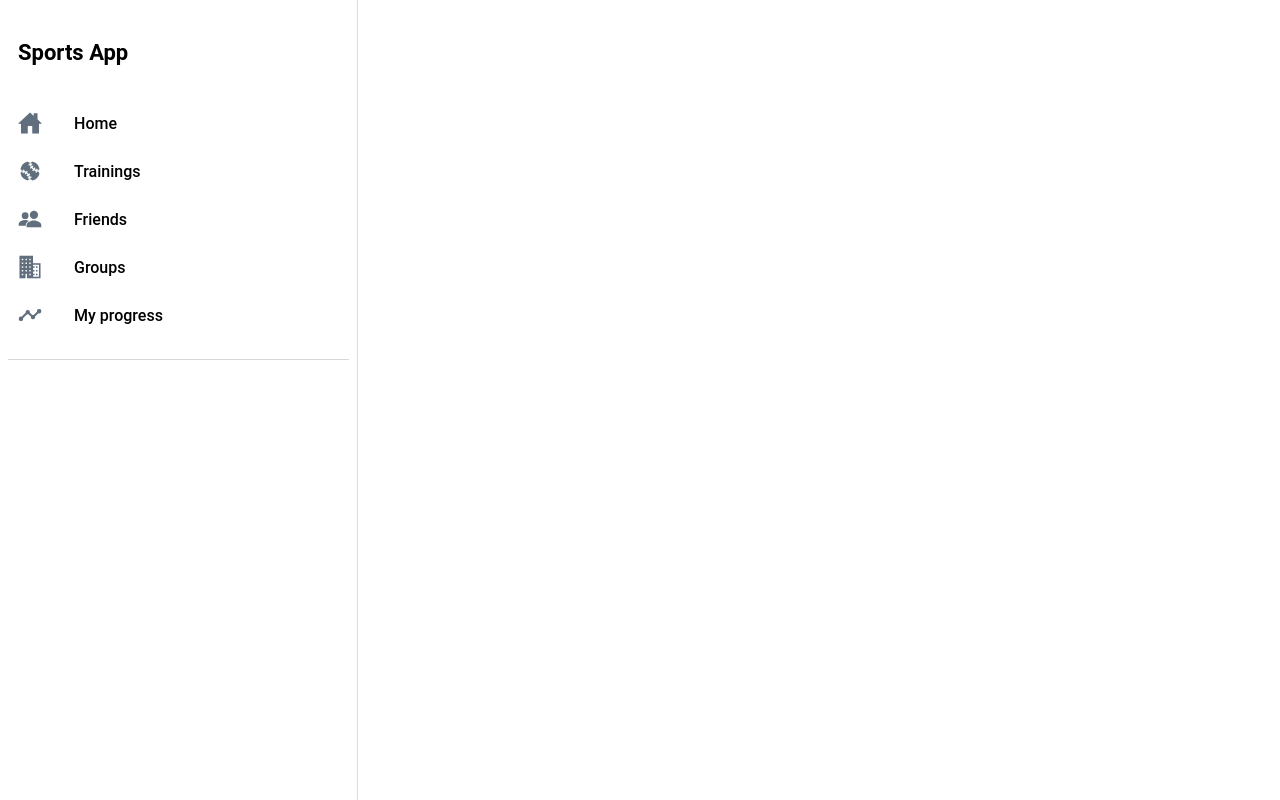
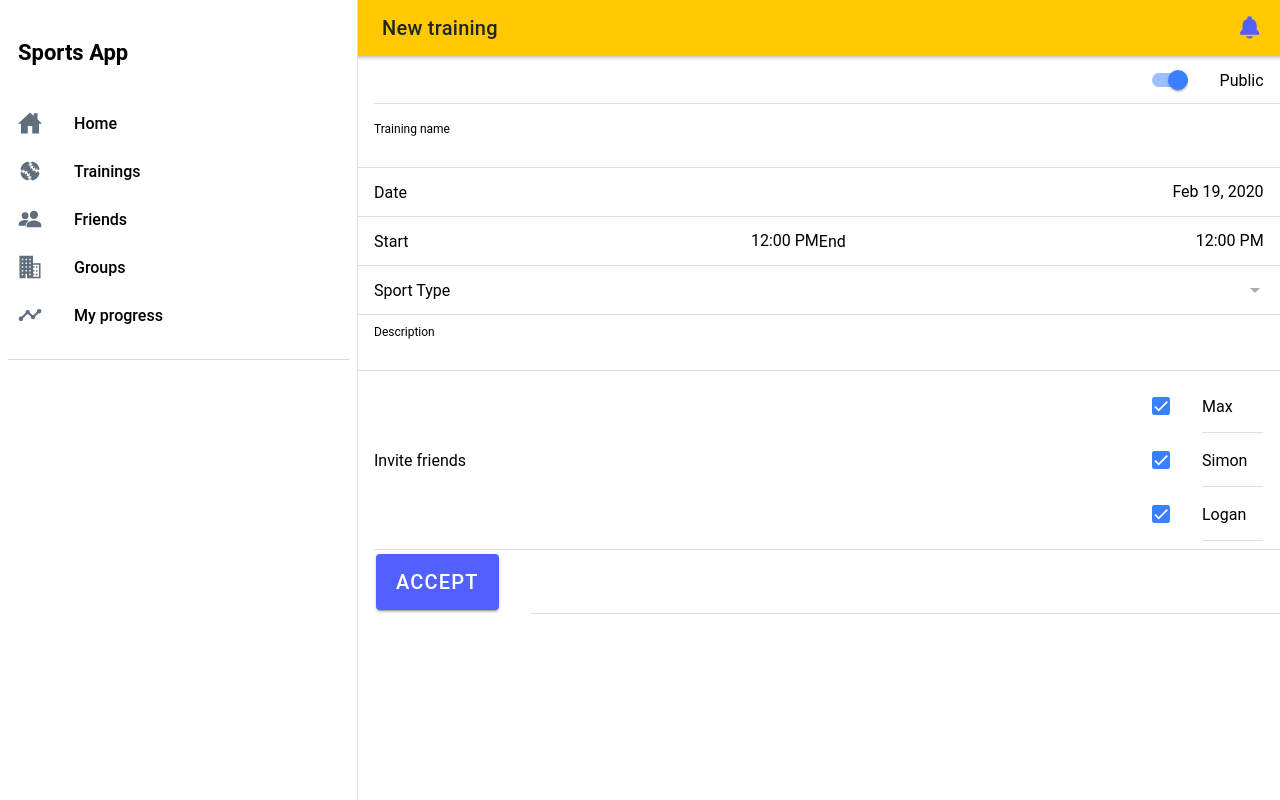
Before and after one commit to Agnosic/trainings, a React (Create React App) app: page /newtraining in a window 1280 px wide. Built offline with nearby package versions, Linux system fonts and the light colour scheme.

Commit message:
Add new training page

```diff
--- a/src/App.tsx
+++ b/src/App.tsx
@@ -5,6 +5,7 @@ import { IonApp, IonRouterOutlet, IonSplitPane } from '@ionic/react';
 import { IonReactRouter } from '@ionic/react-router';
 import { Redirect, Route } from 'react-router-dom';
 import TrainingShow from "./pages/trainings/TrainingShow";
+import NewTraining from "./pages/trainings/NewTraining";
 import Trainings from "./pages/trainings/Trainings";
 import Notifications from "./pages/Notifications/Notifications";
 import Progress from "./pages/progress/Progress"
@@ -39,6 +40,7 @@ const App: React.FC = () => {
             <Route path="/trainings" component={Trainings} exact />
             <Route path="/home" component={Page} exact />
             <Route path="/trainings/1" component={TrainingShow} exact />
+            <Route path="/newtraining" component={NewTraining} exact />
             <Route path="/notifications" component={Notifications} exact />
             <Route path="/progress" component={Progress} exact />
 
--- /dev/null
+++ b/src/pages/trainings/NewTraining.tsx
@@ -0,0 +1,105 @@
+import { IonButton, IonModal, IonContent, IonHeader, IonSelectOption, IonSelect, IonDatetime, IonPage, IonTitle, IonToolbar, IonFooter, IonMenu, IonList, IonItem, IonButtons, IonMenuButton, IonTabs, IonTabBar, IonIcon, IonTabButton, IonBadge, IonLabel, IonItemGroup, IonItemDivider, IonInput, IonToggle, IonCheckbox, IonRange, IonText, IonItemSliding, IonItemOption, IonItemOptions, IonNote, IonAvatar, IonListHeader, IonChip, IonGrid, IonRow, IonCol, IonImg, IonAlert, IonRouterOutlet, IonTab, IonRouterLink, } from '@ionic/react';
+import React, { useState } from 'react';
+import TabContent from '../../components/TabContent';
+import './Training.css';
+import { calendar, personCircle, map, informationCircle, personCircleOutline, calendarOutline, personOutline, locationOutline, locationSharp, calendarSharp, personSharp, arrowUndoSharp, thumbsUpSharp, thumbsDownSharp, personAddSharp, shuffleSharp, notificationsSharp } from 'ionicons/icons';
+import { IonReactRouter } from '@ionic/react-router';
+import { Route, Redirect } from 'react-router';
+
+
+const TrainingShow: React.FC = () => {
+
+  const [checked, setChecked] = useState(false);
+  const [trainingName, setTrainingName] = useState<string>();
+  const [description, setDescription] = useState<string>();
+  const [showJoin, setShowJoin] = useState(false);
+  const [showParticipants, setShowParticipants] = useState(false);
+
+  var [showLol, setShowLol] = useState(false);
+
+  var selectedTab = "participating";
+  var buttonn;
+
+  if (showLol) {
+    buttonn = <IonButton size="large" color="tertiary" slot="end" onClick={() => setShowLol(false)}>Quit</IonButton>
+  } else {
+    buttonn = <IonButton size="large" color="tertiary" slot="end" onClick={() => { setShowJoin(true); setShowLol(true); }}>Join</IonButton>
+  }
+
+  return (
+    <IonPage>
+      <IonHeader>
+        <IonToolbar class='header'>
+          <IonButtons slot="start">
+            <IonMenuButton />
+          </IonButtons>
+          <IonTitle color="dark">New training</IonTitle>
+          <IonButton color="tertiary" routerLink={"/notifications"} fill="clear" slot="end">
+            <IonIcon slot="icon-only" icon={notificationsSharp} />
+          </IonButton>
+        </IonToolbar>
+      </IonHeader>
+
+
+      <IonContent>
+        <IonItem  ><IonToggle slot="end" checked /><IonLabel slot="end">Public</IonLabel></IonItem>
+        <IonList>
+          <IonItem>
+                <IonLabel position="stacked">Training name</IonLabel>
+               <IonInput value={trainingName}  onIonChange={e => setTrainingName(e.detail.value!)} clearInput></IonInput>
+          </IonItem>
+          <IonItem>
+                    <IonLabel>Date</IonLabel>
+                    <IonDatetime value="2020-02-19" placeholder="Select Date"></IonDatetime>
+           </IonItem>
+           <IonItem>
+                     <IonLabel>Start</IonLabel>
+                     <IonDatetime  display-format="h:mm A" picker-format="h:mm A" value="12:00" placeholder="Select Date"></IonDatetime>
+                     <IonLabel>End</IonLabel>
+                      <IonDatetime  display-format="h:mm A" picker-format="h:mm A" value="12:00" placeholder="Select Date"></IonDatetime>
+           </IonItem>
+
+        <IonItem>
+          <IonLabel>Sport Type</IonLabel>
+          <IonSelect interface="popover">
+            <IonSelectOption value="Football">Football</IonSelectOption>
+            <IonSelectOption value="Volleyball">Volleyball</IonSelectOption>
+            <IonSelectOption value="Cycling">Cycling</IonSelectOption>
+          </IonSelect>
+        </IonItem>
+           <IonItem>
+                        <IonLabel position="stacked">Description</IonLabel>
+                       <IonInput value={description}  onIonChange={e => setDescription(e.detail.value!)} clearInput></IonInput>
+                  </IonItem>
+        <IonItem>
+             <IonLabel>Invite friends</IonLabel>
+        <IonList>
+        <IonItem>
+           <IonLabel>Max</IonLabel>
+           <IonCheckbox color="primary" checked slot="start"></IonCheckbox>
+        </IonItem>
+         <IonItem>
+                   <IonLabel>Simon</IonLabel>
+                   <IonCheckbox color="primary" checked slot="start"></IonCheckbox>
+                </IonItem>
+                   <IonItem>
+                             <IonLabel>Logan</IonLabel>
+                             <IonCheckbox color="primary" checked slot="start"></IonCheckbox>
+                          </IonItem>
+         </IonList>
+        </IonItem>
+
+        <IonItem>
+            <IonButton size="large" color="tertiary" slot="start">
+            Accept
+            </IonButton>
+         </IonItem>
+        </IonList>
+
+      </IonContent>
+
+    </IonPage>
+  );
+};
+
+export default TrainingShow;
--- a/src/pages/trainings/Trainings.tsx
+++ b/src/pages/trainings/Trainings.tsx
@@ -1,4 +1,4 @@
-import { IonButton, IonModal, IonContent, IonHeader, IonPage, IonTitle, IonToolbar, IonFooter, IonMenu, IonList, IonItem, IonButtons, IonMenuButton, IonTabs, IonTabBar, IonIcon, IonTabButton, IonBadge, IonLabel, IonItemGroup, IonItemDivider, IonInput, IonToggle, IonCheckbox, IonRange, IonText, IonItemSliding, IonItemOption, IonItemOptions, IonNote, IonAvatar, IonListHeader, IonChip, IonGrid, IonRow, IonCol, IonImg, IonAlert, IonRouterLink, } from '@ionic/react';
+import { IonButton, IonModal, IonContent, IonFabButton, IonHeader, IonPage, IonTitle, IonToolbar, IonFooter, IonMenu, IonList, IonItem, IonButtons, IonMenuButton, IonTabs, IonTabBar, IonIcon, IonTabButton, IonBadge, IonLabel, IonItemGroup, IonItemDivider, IonInput, IonToggle, IonCheckbox, IonRange, IonText, IonItemSliding, IonItemOption, IonItemOptions, IonNote, IonAvatar, IonListHeader, IonChip, IonGrid, IonRow, IonCol, IonImg, IonAlert, IonRouterLink, } from '@ionic/react';
 import React, { useState } from 'react';
 import ExploreContainer from '../../components/ExploreContainer';
 import './Training.css';
@@ -42,6 +42,7 @@ const Trainings: React.FC = () => {
             <IonLabel>Chess</IonLabel>
           </IonItem>
         </IonList>
+        <IonFabButton href="newtraining">Add</IonFabButton>
       </IonContent>
     </IonPage>
   );
```
